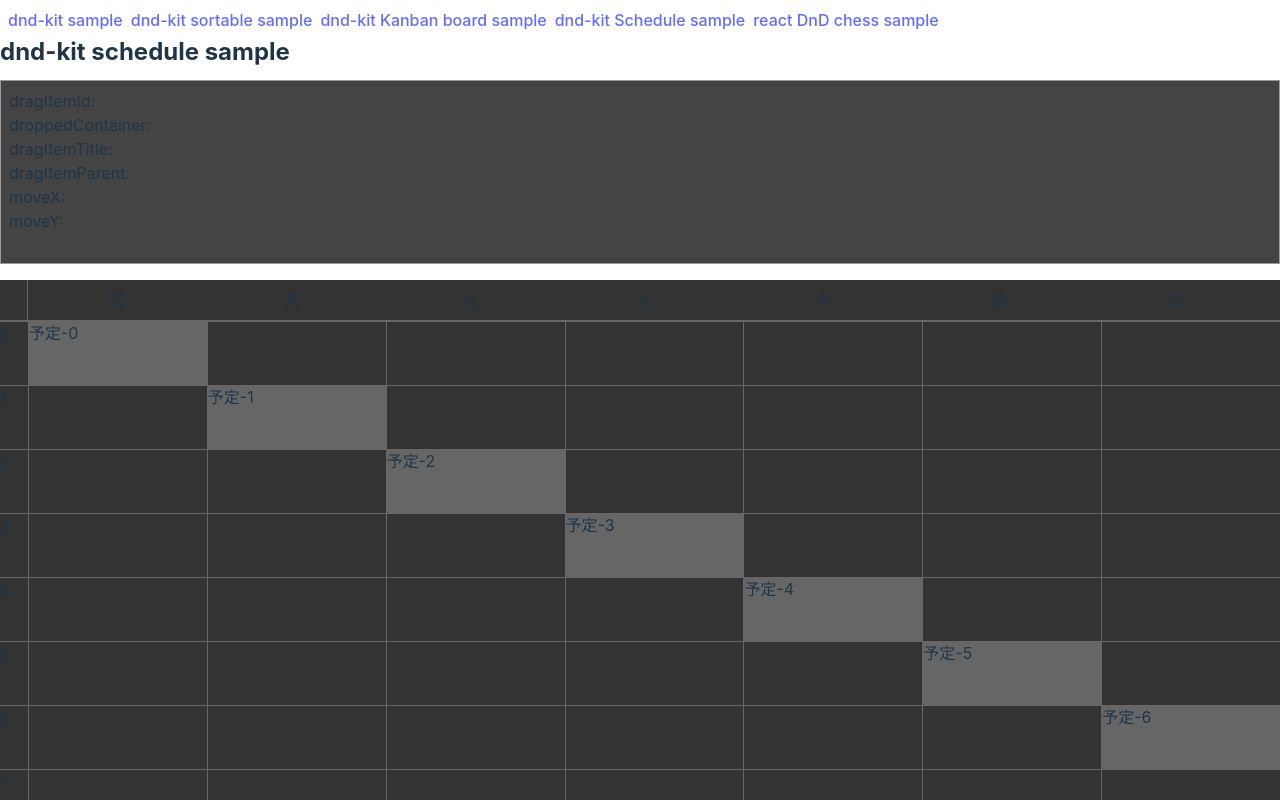
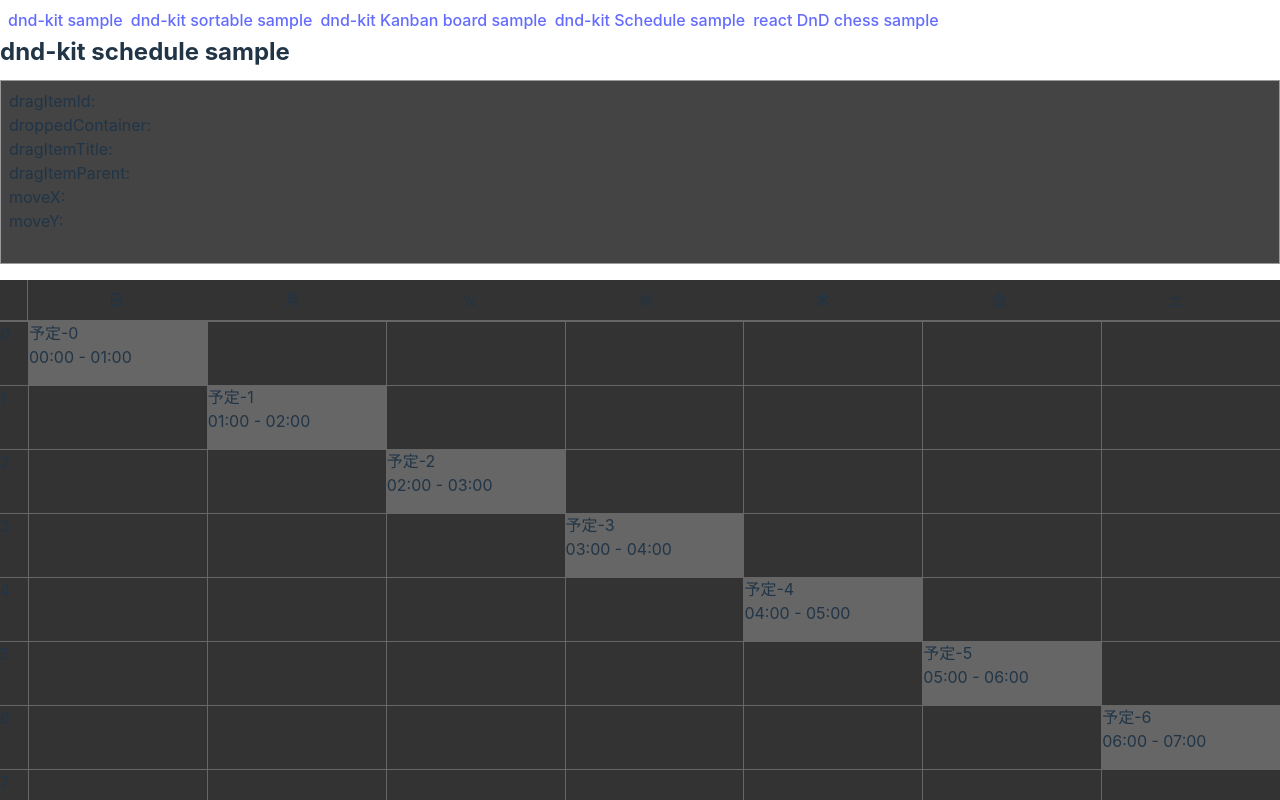
Before and after one commit to y-uchiida/react_dragdrop_sample, a React (Vite) app: page /dnd-kit-schedule-sample in a window 1280 px wide. Built offline with nearby package versions, Linux system fonts and the light colour scheme.

Commit message:
feature: show schedule start time & end time

```diff
--- a/src/components/dnd-kit/schedule-sample/DndSchedule.tsx
+++ b/src/components/dnd-kit/schedule-sample/DndSchedule.tsx
@@ -17,6 +17,7 @@ import { ScheduleHeader } from './ScheduleHeader';
 import { Schedule, ScheduleOfDate } from './types';
 import { initialScheduleOfDate, initialSchedules } from './data/Schedules';
 import { ScheduleItemOverlay } from './ScheduleItemOverlay';
+import { pixelToMinute } from './utils/schedulePositionCalc';
 
 const gridSize = 16; // pixels
 const snapToGridModifier = createSnapModifier(gridSize);
@@ -81,7 +82,7 @@ export function DndSchedule() {
 		const draggedSchedule = schedules.find((schedule) => schedule.uid == e.active.data.current?.uid);
 		if (draggedSchedule) {
 			// ドラッグ操作での時刻変化量を分で表現
-			const moveAmountTime = (e.delta.y / 16) * 15;
+			const moveAmountTime = pixelToMinute(e.delta.y);
 			// const startTime = getTimeByMinutes(draggedSchedule.startTime);
 			// const changedStartTime = getTimeByMinutes(draggedSchedule.startTime + moveAmountTime);
 			// console.log('startTime: ', `${startTime.hour}:${startTime.minute}`);
@@ -131,7 +132,6 @@ export function DndSchedule() {
 
 	/** ドラッグ終了時のイベントハンドラ */
 	const dragEndHandler = (e: DragEndEvent) => {
-		// console.log(e.delta.y);
 		updateScheduleTime(e);
 		if (shouldMoveLane(e)) {
 			updateScheduleDate(e);
@@ -159,14 +159,7 @@ export function DndSchedule() {
 		// console.log('onDragOver triggered');
 	};
 
-	/**
-	 * 0時0分からの経過分数をとり、hour(時)とminute(分)を返す
-	 */
-	const getTimeByMinutes = (minutes: number): { hour: number, minute: number } => {
-		const hour = Math.floor(minutes / 60);
-		const minute = minutes % 60;
-		return { hour, minute };
-	};
+	const moveAmountTime = dragMoveEvent !== undefined ? pixelToMinute(dragMoveEvent.delta.y) : 0;
 
 	return (
 		<DndContext
@@ -211,8 +204,8 @@ export function DndSchedule() {
 				</div>
 				<DragOverlay modifiers={[restrictToWindowEdges]}>
 					<ScheduleItemOverlay
-						startTime={dragMoveEvent?.active.data.current?.startTime}
-						endTime={dragMoveEvent?.active.data.current?.endTime}
+						startTime={dragMoveEvent?.active.data.current?.startTime + moveAmountTime}
+						endTime={dragMoveEvent?.active.data.current?.endTime + moveAmountTime}
 						title={dragMoveEvent?.active.data.current?.title.toString()}
 					/>
 				</DragOverlay>
--- a/src/components/dnd-kit/schedule-sample/ScheduleItem.tsx
+++ b/src/components/dnd-kit/schedule-sample/ScheduleItem.tsx
@@ -6,8 +6,9 @@ import {
 	createSnapModifier,
 	restrictToVerticalAxis
 } from "@dnd-kit/modifiers";
-import { calcHightPixel, calcTopPixel } from "./utils/schedulePositionCalc";
+import { calcHightPixel, calcTopPixel, pixelToMinute } from "./utils/schedulePositionCalc";
 import { Schedule } from "./types";
+import { getTimeByMinutes, getTimeStringByMinutes } from "./utils/scheduleTimeCalc";
 
 
 const gridSize = 16; // pixels
@@ -41,8 +42,8 @@ const ScheduleItemElm = styled.div<ScheduleItemElmProps>`
 `;
 
 const calcStretchTime = (e: DragMoveEvent) => {
-	const start = e.active.data.current?.type === 'start' ? e.delta.y : 0;
-	const end = e.active.data.current?.type === 'end' ? e.delta.y : 0;
+	const start = e.active.data.current?.type === 'start' ? pixelToMinute(e.delta.y) : 0;
+	const end = e.active.data.current?.type === 'end' ? pixelToMinute(e.delta.y) : 0;
 	return { start, end };
 }
 
@@ -149,6 +150,9 @@ export const ScheduleItem = ({
 		setStretchingTime({ start: 0, end: 0 });
 	};
 
+	const start = getTimeStringByMinutes(startTime + stretchingTime.start);
+	const end = getTimeStringByMinutes(endTime + stretchingTime.end);
+
 	return (
 		<DndContext
 			modifiers={[snapToGridModifier, restrictToVerticalAxis]}
@@ -166,7 +170,10 @@ export const ScheduleItem = ({
 				startTime={startTime + stretchingTime.start}
 				endTime={endTime + stretchingTime.end}
 			>
-				<p style={{ height: 0 }}>{title}</p>
+				<div style={{ height: 0 }}>
+					<p>{title}</p>
+					<p>{`${start} - ${end}`}</p>
+				</div>
 				{true && <>
 					<StretchHandle
 						type='start'
--- a/src/components/dnd-kit/schedule-sample/ScheduleItemOverlay.tsx
+++ b/src/components/dnd-kit/schedule-sample/ScheduleItemOverlay.tsx
@@ -1,6 +1,7 @@
 import styled from '@emotion/styled'
 import React, { CSSProperties } from 'react'
 import { calcHightPixel } from "./utils/schedulePositionCalc";
+import { getTimeStringByMinutes } from './utils/scheduleTimeCalc';
 
 
 type Props = {
@@ -22,16 +23,22 @@ const ScheduleItemOverlayElm = styled.div<ScheduleItemOverlayElmProps>`
 	height: ${props => { return `${calcHightPixel(props.startTime, props.endTime)}px` }};
 `;
 
-
 export const ScheduleItemOverlay = (
 	{ title, startTime, endTime }: Props
 ) => {
+
+	const start = getTimeStringByMinutes(startTime);
+	const end = getTimeStringByMinutes(endTime);
+
 	return (
 		<ScheduleItemOverlayElm
 			startTime={startTime}
 			endTime={endTime}
 		>
-			{title}
+			<div style={{ height: 0 }}>
+				<p>{title}</p>
+				<p>{`${start} - ${end}`}</p>
+			</div>
 		</ScheduleItemOverlayElm>
 	)
 }
--- /dev/null
+++ b/src/components/dnd-kit/schedule-sample/utils/commonFunctions.ts
@@ -0,0 +1,4 @@
+// NUM=値 LEN=桁数
+export const zeroPadding = (num: number, length: number): string => {
+	return (Array(length).join('0') + num).slice(-length);
+}
--- a/src/components/dnd-kit/schedule-sample/utils/schedulePositionCalc.ts
+++ b/src/components/dnd-kit/schedule-sample/utils/schedulePositionCalc.ts
@@ -25,3 +25,14 @@ export const calcHightPixel = (startTime: number, endTime: number) => {
 	}
 	return Math.round((endTime - startTime) / 15) * 16;
 }
+
+/**
+ * ピクセル数から、分数を算出する
+ * 16ピクセルにつき15分増加する
+ *
+ * @param pixel 移動したピクセル数
+ * @returns minute 時間
+ */
+export const pixelToMinute = (pixel: number) => {
+	return Math.floor(pixel / 16) * 15;
+}
--- /dev/null
+++ b/src/components/dnd-kit/schedule-sample/utils/scheduleTimeCalc.ts
@@ -0,0 +1,18 @@
+import { zeroPadding } from "./commonFunctions";
+
+/**
+ * 0時0分からの経過分数をとり、hour(時)とminute(分)を返す
+ */
+export const getTimeByMinutes = (minutes: number): { hour: number, minute: number } => {
+	const hour = Math.floor(minutes / 60);
+	const minute = minutes % 60;
+	return { hour, minute };
+};
+
+/**
+ * 0時0分からの経過分数をとり、hour(時)とminute(分)をつなげた文字列を返す
+ */
+export const getTimeStringByMinutes = (minutes: number): string => {
+	const { hour, minute } = getTimeByMinutes(minutes);
+	return zeroPadding(hour, 2) + ':' + zeroPadding(minute, 2);
+}
```
